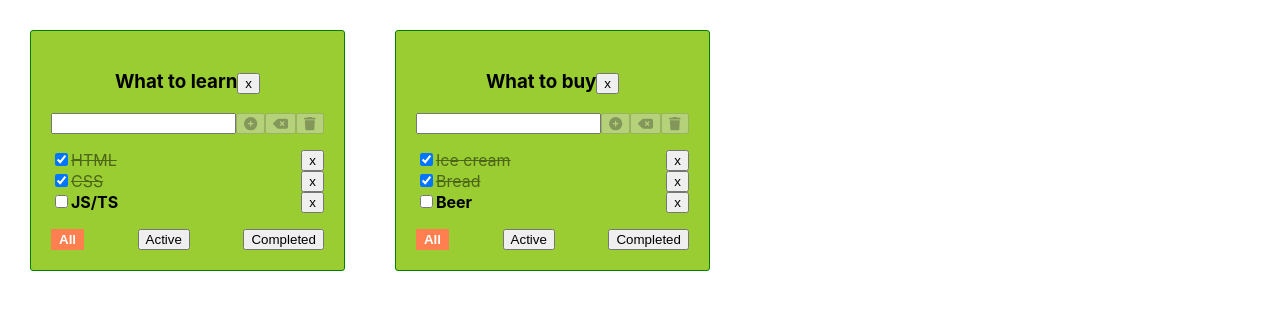
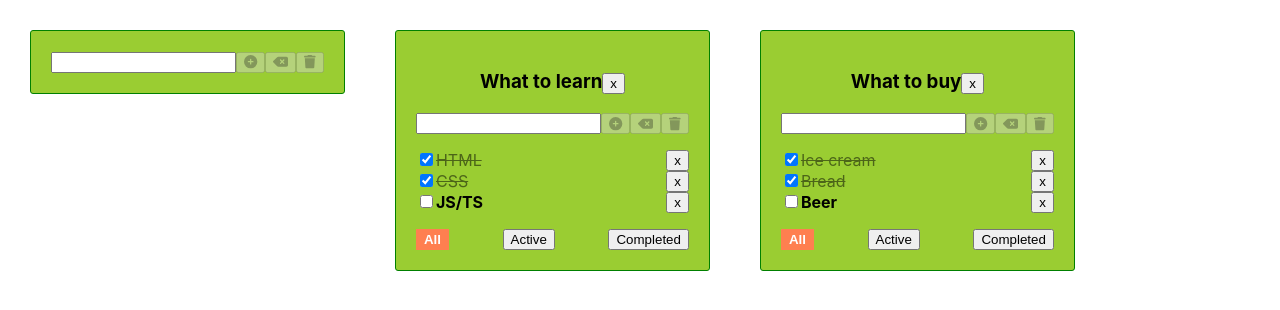
Before and after one commit to m-diana-dev/todolist, a React (Create React App) app: page / in a window 1280 px wide. Shown: the top 310 px of the page. Built offline with nearby package versions, Linux system fonts and the light colour scheme.

Commit message:
tuesday-2 repeat

```diff
--- /dev/null
+++ b/src/AddItemForm.tsx
@@ -0,0 +1,65 @@
+import React, {ChangeEvent, FC, useState} from 'react';
+import {FontAwesomeIcon} from "@fortawesome/react-fontawesome";
+import {faCirclePlus, faDeleteLeft, faTrash} from "@fortawesome/free-solid-svg-icons";
+
+type AddItemFormPropsType = {
+    maxItemTitleLength: number
+    addItem: (title:string)=>void
+}
+
+export const AddItemForm: FC<AddItemFormPropsType> = (props) => {
+    const [title, setTitle] = useState("")
+    const [error, setError] = useState<boolean>(false)
+
+    const isItemTitleLengthTooLong = title.length > props.maxItemTitleLength
+    const isAddItemBtnDisabled = !title || isItemTitleLengthTooLong
+    const changeItemTitle = (e: ChangeEvent<HTMLInputElement>) => {
+        if (error) {
+            setError(false)
+        }
+        if (!isItemTitleLengthTooLong) {
+            setTitle(e.currentTarget.value)
+        }
+    }
+    const addItem = () => {
+        const trimmedTitle = title.trim()
+        if (trimmedTitle) {
+            props.addItem(trimmedTitle)
+        } else {
+            setError(true)
+        }
+        setTitle("")
+    }
+    return (
+        <div>
+            <input
+                value={title}
+                onChange={changeItemTitle}
+                className={error ? "user-error" : undefined}
+                onKeyDown={(e) => {
+                    if (e.key === "Enter") {
+                        addItem()
+                    }
+                }}
+            />
+            <button
+                disabled={isAddItemBtnDisabled}
+                onClick={addItem}>
+                <FontAwesomeIcon icon={faCirclePlus}/>
+            </button>
+
+            <button
+                disabled={!title}
+                onClick={() => setTitle(title.slice(0, -1))}>
+                <FontAwesomeIcon icon={faDeleteLeft}/>
+            </button>
+            <button
+                disabled={!title}
+                onClick={() => setTitle("")}>
+                <FontAwesomeIcon icon={faTrash}/>
+            </button>
+            {isItemTitleLengthTooLong && <div>Your title is too long</div>}
+            {error && <div style={{"color": "red", "fontWeight": "bold"}}>Please, enter correct title</div>}
+        </div>
+    );
+};
--- a/src/App.css
+++ b/src/App.css
@@ -45,3 +45,10 @@
   border: 2px solid red;
   outline: none;
 }
+.add-form{
+  border: 1px solid green;
+  border-radius: 3px;
+  background-color: yellowgreen;
+  padding: 20px;
+  height: 100%;
+}
--- a/src/App.tsx
+++ b/src/App.tsx
@@ -2,6 +2,7 @@ import React, {useState} from 'react';
 import './App.css';
 import TodoList, {TaskType} from "./TodoList";
 import {v1} from "uuid";
+import {AddItemForm} from "./AddItemForm";
 
 export type FilterValuesType = "all" | "active" | "completed"
 
@@ -46,6 +47,14 @@ function App(): JSX.Element {
         } : el)
         setTodoLists(updateTodoLists)
     }
+
+    const changeTodoListTitle = (title:string, todoListId: string) => {
+        const updateTodoLists: TodoListType[] = todoLists.map(el => el.id === todoListId ? {
+            ...el,
+            title
+        } : el)
+        setTodoLists(updateTodoLists)
+    }
     const removeTask = (taskId: string, todoListId: string) => {
         // const tasksForTodoList: TaskType[] = tasks[todoListId];
         // const updatedTasks: TaskType[] = tasksForTodoList.filter((t) => t.id !== taskId);
@@ -64,7 +73,10 @@ function App(): JSX.Element {
 
         setTasks({...tasks, [todoListId]: tasks[todoListId].map(el=>el.id===taskId ? {...el, isDone: newIsDoneValue} : el)})
 
-        // setTasks(tasks.map(t => t.id === taskId ? {...t, isDone: newIsDoneValue} : t))
+    }
+
+    const changeTaskTitle = (taskId: string, newTitle: string, todoListId: string)=>{
+        setTasks({...tasks, [todoListId]: tasks[todoListId].map(el=>el.id===taskId ? {...el, title: newTitle} : el)})
     }
     const removeTodoList = (todoListId: string) => {
         setTodoLists(todoLists.filter(el=>el.id!==todoListId));
@@ -72,6 +84,14 @@ function App(): JSX.Element {
         delete tasks[todoListId];
         setTasks(copyTasks)
     }
+    const addTodoList = (title: string) => {
+        const newTodoId = v1();
+        const newTodo: TodoListType = {id: newTodoId, title, filter:'all'}
+        setTodoLists([...todoLists, newTodo])
+        setTasks({...tasks, [newTodoId]: []})
+    }
+
+    const maxTodoListTitleLength = 15;
     const getFilteredTasks =
         (allTasks: Array<TaskType>, currentFilterValue: FilterValuesType): Array<TaskType> => {
             switch (currentFilterValue) {
@@ -97,6 +117,8 @@ function App(): JSX.Element {
                 changeFilter={changeFilter}
                 changeTaskStatus={changeTaskStatus}
                 removeTodoList={removeTodoList}
+                changeTaskTitle={changeTaskTitle}
+                changeTodoListTitle={changeTodoListTitle}
             />
         )
     })
@@ -105,6 +127,9 @@ function App(): JSX.Element {
 
     return (
         <div className="App">
+            <div className={"add-form"}>
+            <AddItemForm maxItemTitleLength={maxTodoListTitleLength} addItem={addTodoList}/>
+            </div>
             {todoListsComponents}
         </div>
     );
--- /dev/null
+++ b/src/EditableSpan.tsx
@@ -0,0 +1,30 @@
+import React, {ChangeEvent, FC, useState} from 'react';
+
+type EditableSpanPropsType = {
+    title: string
+    classes: string
+    changeTitle: (title:string)=>void
+}
+export const EditableSpan: FC<EditableSpanPropsType> = (props) => {
+    const [isEditMode, setIsEditMode] = useState(false);
+    const [title, setTitle] = useState('')
+
+    const onEditMode = () => {
+        setIsEditMode(true)
+        setTitle(props.title)
+    }
+    const offEditMode = () => {
+        setIsEditMode(false)
+        props.changeTitle(title)
+    }
+
+    const changeItemTitle = (e: ChangeEvent<HTMLInputElement>) => {
+            setTitle(e.currentTarget.value)
+    }
+
+    return (
+        isEditMode
+            ? <input autoFocus value={title} onBlur={offEditMode} onChange={changeItemTitle}/>
+            : <span className={props.classes} onDoubleClick={onEditMode}>{props.title}</span>
+    );
+};
--- a/src/Todolist.tsx
+++ b/src/Todolist.tsx
@@ -4,6 +4,8 @@ import {FontAwesomeIcon} from '@fortawesome/react-fontawesome'
 import {faCirclePlus} from '@fortawesome/free-solid-svg-icons'
 import {faDeleteLeft} from '@fortawesome/free-solid-svg-icons'
 import {faTrash} from '@fortawesome/free-solid-svg-icons'
+import {AddItemForm} from "./AddItemForm";
+import {EditableSpan} from "./EditableSpan";
 
 type TodoListPropsType = {
     todoLIstId: string
@@ -15,6 +17,8 @@ type TodoListPropsType = {
     changeFilter: (nextFilterValue: FilterValuesType, todoListId: string) => void
     changeTaskStatus: (taskId: string, newIsDoneValue: boolean, todoListId: string) => void
     removeTodoList: (todoListId: string) => void
+    changeTaskTitle: (taskId: string, newTitle: string, todoListId: string)=>void
+    changeTodoListTitle: (title:string, todoListId: string)=>void
 }
 
 export type TaskType = {
@@ -23,10 +27,7 @@ export type TaskType = {
     isDone: boolean
 }
 const TodoList: FC<TodoListPropsType> = (props) => {
-    console.log("todo")
-    const [title, setTitle] = useState("")
-    const [error, setError] = useState<boolean>(false)
-
+    const maxTaskTitleLength = 15
     const tasksList = (props.tasks.length === 0)
         ? <p>TodoList is empty</p>
         : <ul className={"tasks-list"}>
@@ -35,6 +36,9 @@ const TodoList: FC<TodoListPropsType> = (props) => {
                     const removeTask = () => props.removeTask(task.id, props.todoLIstId)
                     const changeTaskStatus = (e: ChangeEvent<HTMLInputElement>) =>
                         props.changeTaskStatus(task.id, e.currentTarget.checked, props.todoLIstId)
+                    const changeTaskTitle = (title: string)=> {
+                        props.changeTaskTitle(task.id,title,props.todoLIstId)
+                    }
                     return (
                         <li key={task.id} className={"tasks-list-item"}>
                             <div>
@@ -43,7 +47,8 @@ const TodoList: FC<TodoListPropsType> = (props) => {
                                     checked={task.isDone}
                                     onChange={changeTaskStatus}
                                 />
-                                <span className={task.isDone ? "task-done" : "task"}>{task.title}</span>
+
+                                <EditableSpan classes={task.isDone ? "task-done" : "task"} title={task.title} changeTitle={changeTaskTitle}/>
                             </div>
                             <button onClick={removeTask}>x</button>
                         </li>
@@ -52,64 +57,17 @@ const TodoList: FC<TodoListPropsType> = (props) => {
             }
         </ul>
 
-    const addTask = () => {
-        const trimmedTitle = title.trim()
-        if (trimmedTitle) {
-            props.addTask(trimmedTitle, props.todoLIstId)
-        } else {
-            setError(true)
-        }
-        setTitle("")
+    const addTask = (title:string) => props.addTask(title, props.todoLIstId)
+    const changeTodoListTitle = (title: string)=> {
+        props.changeTodoListTitle(title, props.todoLIstId)
     }
-
-    const maxTaskTitleLength = 15
-    const isTaskTitleLengthTooLong = title.length > maxTaskTitleLength
-    const isAddTaskBtnDisabled = !title || isTaskTitleLengthTooLong
-    const changeTaskTitle = (e: ChangeEvent<HTMLInputElement>) => {
-        if (error) {
-            setError(false)
-        }
-        if (!isTaskTitleLengthTooLong) {
-            setTitle(e.currentTarget.value)
-        }
-    }
-
     return (
         <div className="todoList">
             <h3 className={"todolist-header"}>
-                {props.title}
+                <EditableSpan title={props.title} classes={''} changeTitle={changeTodoListTitle}/>
                 <button onClick={()=>props.removeTodoList(props.todoLIstId)}>x</button>
             </h3>
-            <div>
-                <input
-                    value={title}
-                    onChange={changeTaskTitle}
-                    className={error ? "user-error" : undefined}
-                    onKeyDown={(e) => {
-                        if (e.key === "Enter") {
-                            addTask()
-                        }
-                    }}
-                />
-                <button
-                    disabled={isAddTaskBtnDisabled}
-                    onClick={addTask}>
-                    <FontAwesomeIcon icon={faCirclePlus}/>
-                </button>
-
-                <button
-                    disabled={!title}
-                    onClick={() => setTitle(title.slice(0, -1))}>
-                    <FontAwesomeIcon icon={faDeleteLeft}/>
-                </button>
-                <button
-                    disabled={!title}
-                    onClick={() => setTitle("")}>
-                    <FontAwesomeIcon icon={faTrash}/>
-                </button>
-                {isTaskTitleLengthTooLong && <div>You task title is too long</div>}
-                {error && <div style={{"color": "red", "fontWeight": "bold"}}>Please, enter correct title</div>}
-            </div>
+            <AddItemForm maxItemTitleLength={maxTaskTitleLength} addItem={addTask}/>
             {tasksList}
             <div className={"buttons-block"}>
                 <button
```
